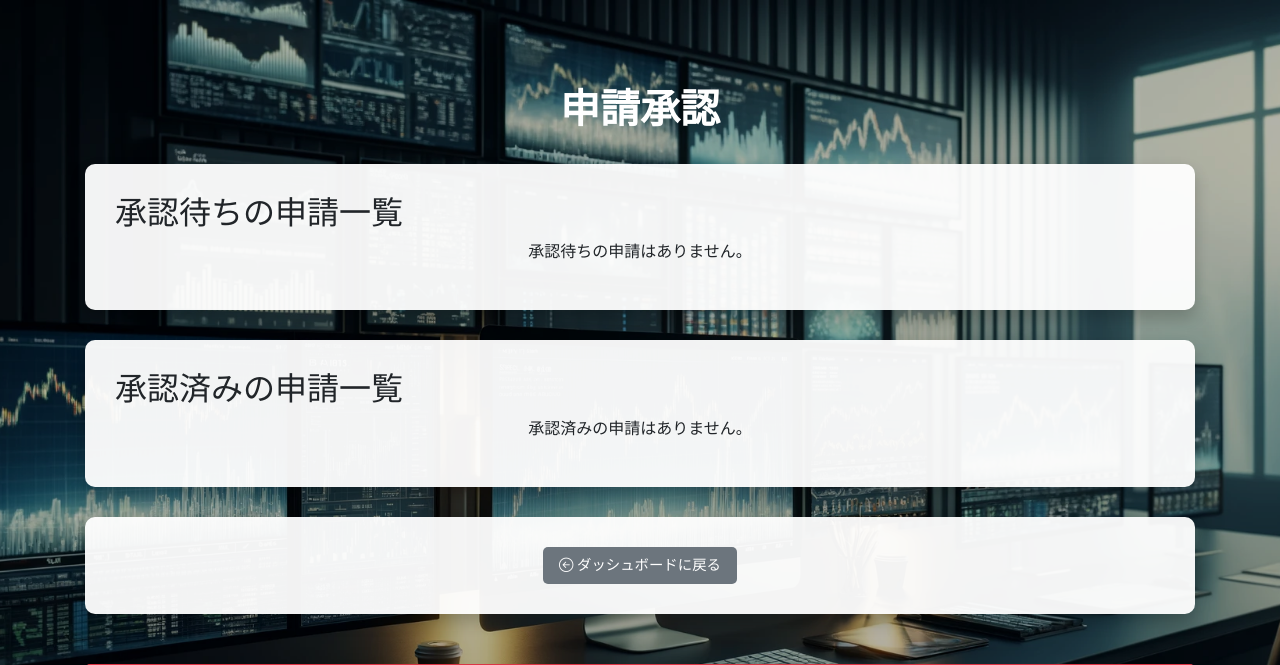
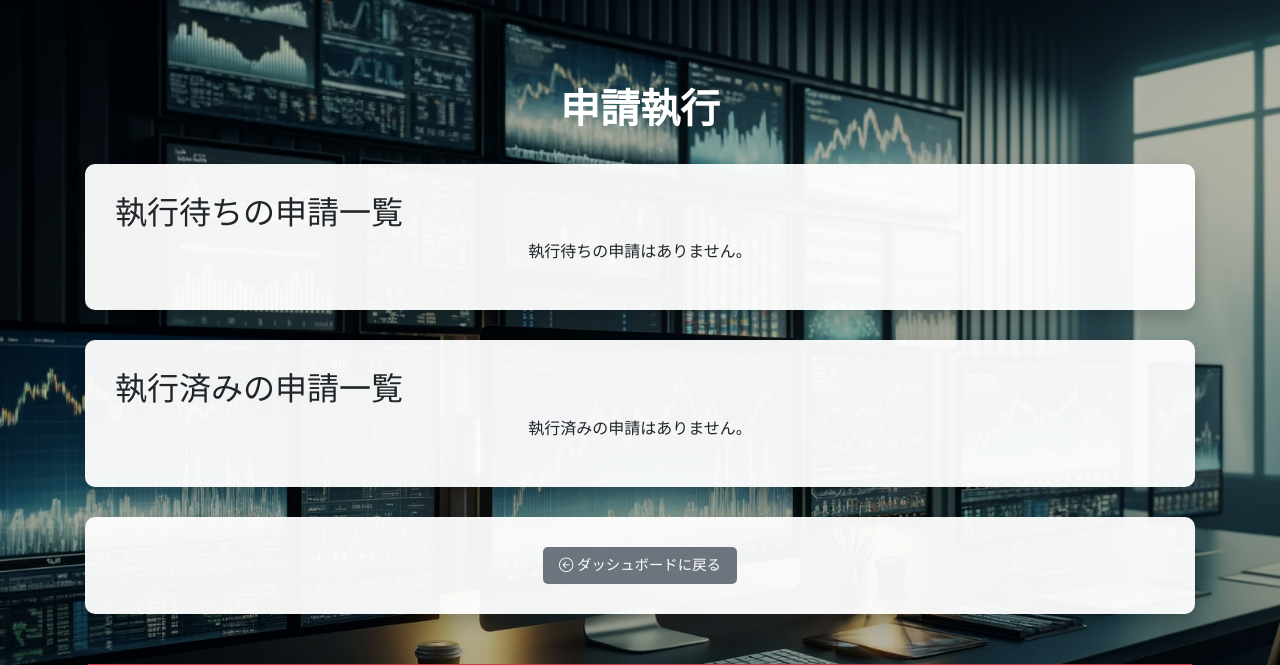
Before and after one commit to hirotoshi217/IA_PL_System, a Flask app: template templates/accept.html in a window 1280 px wide. Shown: the top 665 px of the page. Run offline with Flask 3, Linux system fonts and the light colour scheme; the template is opened without the code that fills it, so the values that code supplies are empty; some libraries are stand-ins or nearby versions.

Commit message:
Update accept.html

```diff
--- a/templates/accept.html
+++ b/templates/accept.html
@@ -2,7 +2,7 @@
 <html lang="ja">
 <head>
   <meta charset="UTF-8">
-  <title>申請承認</title>
+  <title>申請執行</title>
   <!-- Bootstrap CSS -->
   <link href="https://cdn.jsdelivr.net/npm/bootstrap@5.3.0/dist/css/bootstrap.min.css" rel="stylesheet">
   <!-- Google Fonts -->
@@ -145,12 +145,12 @@
   <div class="main-container container">
     <!-- ページヘッダー -->
     <div class="page-header">
-      <h1>申請承認</h1>
+      <h1>申請執行</h1>
     </div>
 
-    <!-- 承認待ちの申請一覧 -->
+    <!-- 執行待ちの申請一覧 -->
     <div class="section">
-      <h2>承認待ちの申請一覧</h2>
+      <h2>執行待ちの申請一覧</h2>
       {% if pending_requests %}
       <div class="table-responsive">
         <table class="table table-striped table-hover">
@@ -159,9 +159,9 @@
               <th>グループ</th>
               <th>Ticker</th>
               <th>種類</th>
-              <th>申請価格</th>
-              <th>申請数量</th>
-              <th>申請日</th>
+              <th>執行価格</th>
+              <th>執行数量</th>
+              <th>執行日</th>
               <th>操作</th>
             </tr>
           </thead>
@@ -182,11 +182,11 @@
               <td>{{ req.requested_date.strftime('%Y-%m-%d') }}</td>
               <td>
                 <button class="btn btn-primary btn-sm" onclick="toggleApprovalForm({{ req.request_id }})">
-                  <i class="bi bi-pencil-square"></i> 承認
+                  <i class="bi bi-pencil-square"></i> 執行
                 </button>
               </td>
             </tr>
-            <!-- 承認用フォーム行 -->
+            <!-- 執行用フォーム行 -->
             <tr id="approval-form-{{ req.request_id }}" class="approval-form">
               <form method="POST" action="{{ url_for('trade.trade_accept') }}">
                 <input type="hidden" name="csrf_token" value="{{ csrf_token() }}">
@@ -217,12 +217,12 @@
                   <input type="number" step="0.01" class="form-control" name="transaction_quantity" placeholder="実際の取引数量">
                 </td>
                 <td>
-                  <input type="date" class="form-control" name="transaction_date" placeholder="実際の売買実施日（mm/dd/yyyy）">
+                  <input type="date" class="form-control" name="transaction_date" placeholder="執行日（mm/dd/yyyy）">
                 </td>
                 <td>
                   <button type="submit" class="btn btn-success btn-sm"
                           onclick="return confirm('この内容で承認してよろしいですか？');">
-                    <i class="bi bi-check-circle"></i> 承認
+                    <i class="bi bi-check-circle"></i> 執行
                   </button>
                   <button type="button" class="btn btn-secondary btn-sm" onclick="toggleApprovalForm({{ req.request_id }})">
                     <i class="bi bi-x-circle"></i> キャンセル
@@ -235,13 +235,13 @@
         </table>
       </div>
       {% else %}
-      <p class="text-center">承認待ちの申請はありません。</p>
+      <p class="text-center">執行待ちの申請はありません。</p>
       {% endif %}
     </div>
 
-    <!-- 承認済みの申請一覧 -->
+    <!-- 執行済みの申請一覧 -->
     <div class="section">
-      <h2>承認済みの申請一覧</h2>
+      <h2>執行済みの申請一覧</h2>
       {% if approved_requests %}
       <div class="table-responsive">
         <table class="table table-striped table-hover">
@@ -335,7 +335,7 @@
         </table>
       </div>
       {% else %}
-      <p class="text-center">承認済みの申請はありません。</p>
+      <p class="text-center">執行済みの申請はありません。</p>
       {% endif %}
     </div>
 
```
